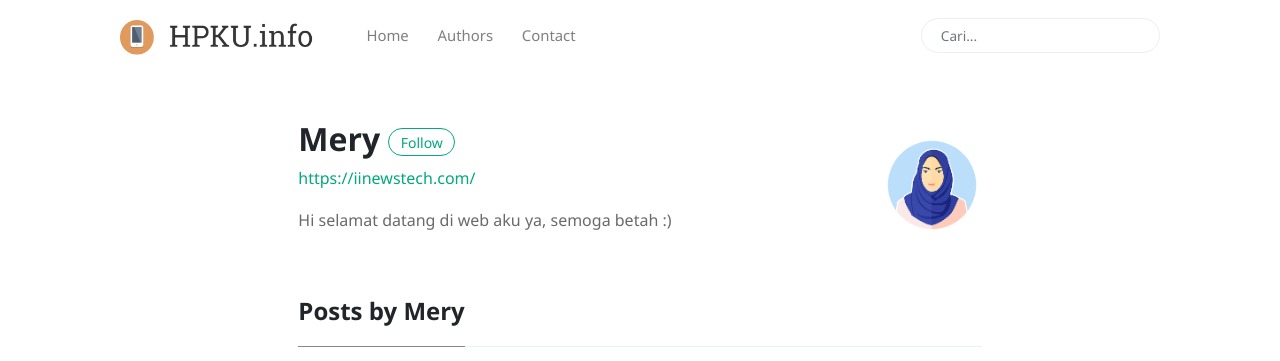
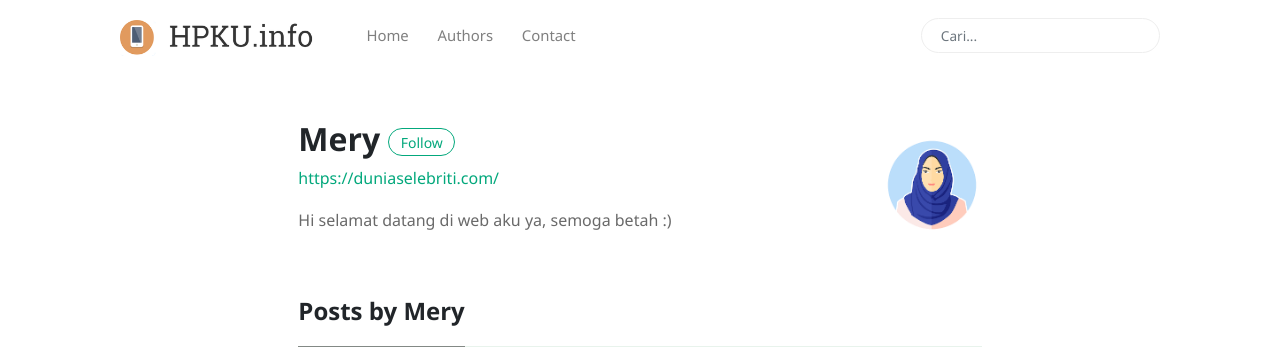
Before and after one commit to emmamery93/hpku.info, a Jekyll site: the page built from _pages/author-mery.html, in a window 1280 px wide. Shown: the top 361 px of the page. Built offline with Jekyll 4.4.1, drawn with Linux system fonts in a browser that asks for light colours; nearby versions of some CDN libraries; part of the change alters nothing that is shown.

Commit message:
Update _config.yml

```diff
--- a/_config.yml
+++ b/_config.yml
@@ -31,16 +31,7 @@ compress_html:
 authors:
     Mery:
       name:           Mery
-      site:           https://hpku.info
-      avatar:         /assets/images/avatar1.png
-      bio:            "Hi, I am Emma, the author of Hpku.info, Blog seputar smartphone "
-      email:          emmamery93@gmail.com
-
-
-authors:
-    Mery:
-      name:           Mery
-      site:           https://iinewstech.com/
+      site:           https://duniaselebriti.com/
       avatar:         /assets/images/avatar1.png
       bio:            "Hi selamat datang di web aku ya, semoga betah :) "
       email:          emmamery93@gmail.com
```
